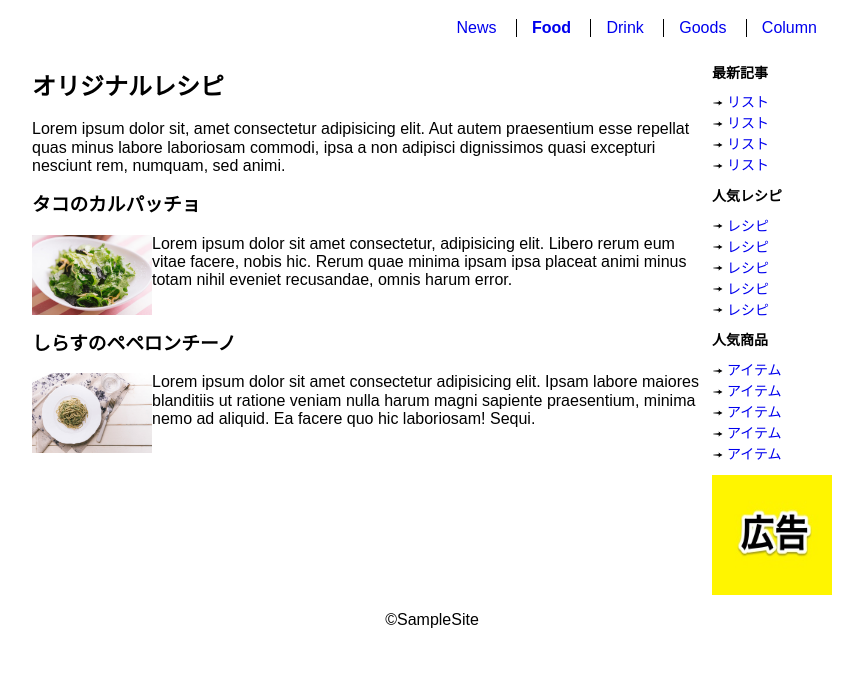
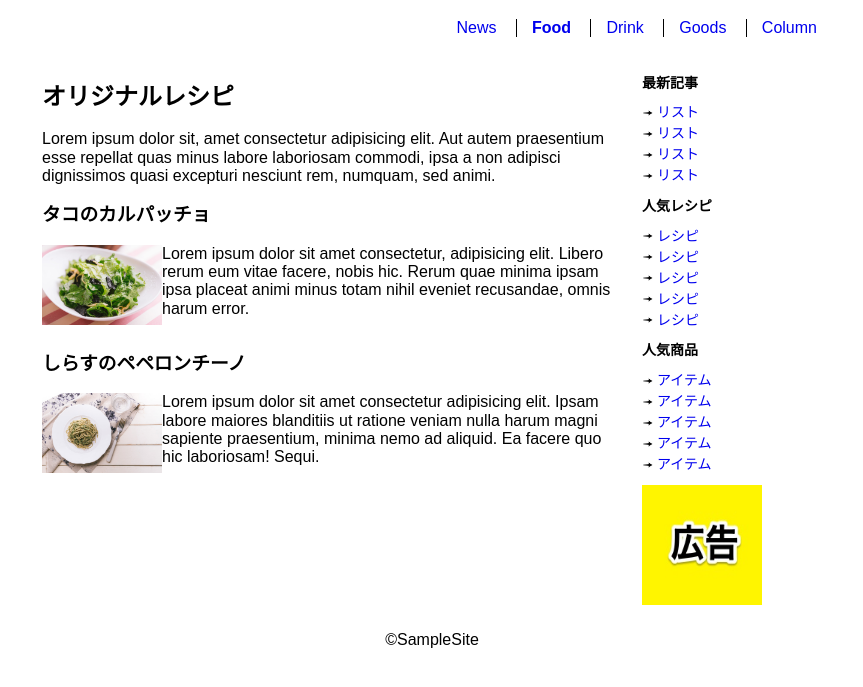
Before and after one commit to gitbike/HTML-fixed-width-flexbox-layout, a plain HTML site: page index.html in a window 1280 px wide. Shown: the part 61-748 px from the top of the page, without its empty margins (208-1071 px from the left). Drawn offline with Linux system fonts and the light colour scheme.

Commit message:
コンテンツに幅とpaddingを指定

```diff
--- a/css/fixed-flex.css
+++ b/css/fixed-flex.css
@@ -8,3 +8,13 @@
 .flex-container {
   display: flex;
 }
+
+.main {
+  width: 600px;
+  padding: 10px;
+}
+
+.aside {
+  width: 200px;
+  padding: 10px;
+}
```
